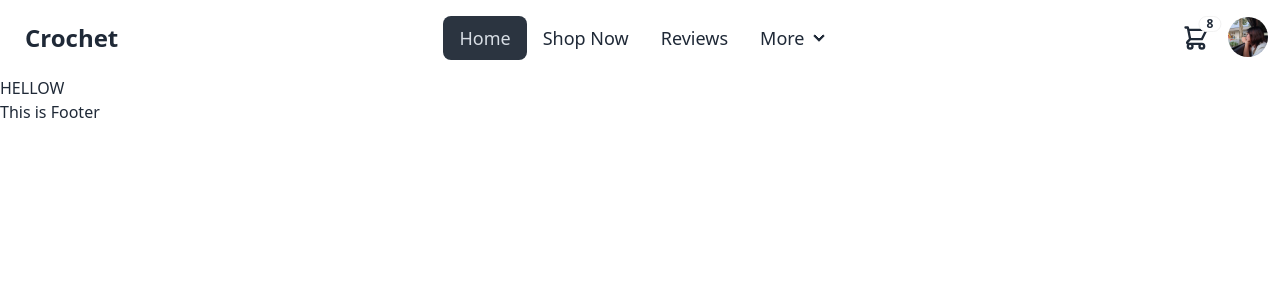
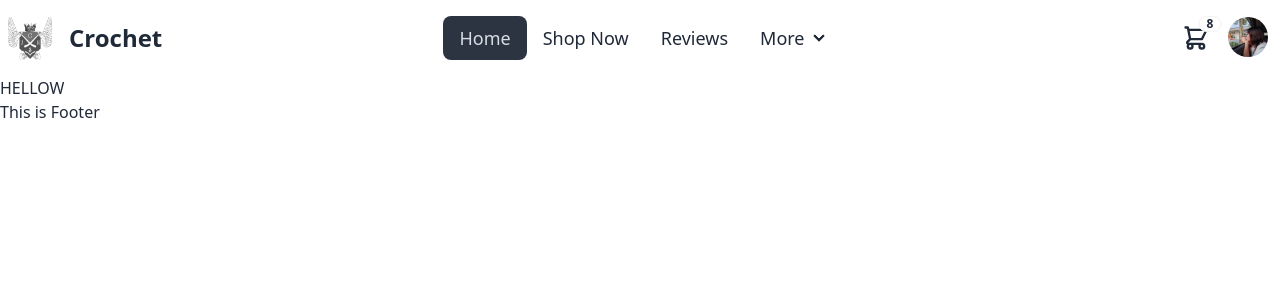
Before and after one commit to dyeem/DCIT26_PROJECT, a React (Vite) app in the folder project/: page / in a window 1280 px wide. Shown: the top 300 px of the page. Built offline with nearby package versions, Linux system fonts and the light colour scheme.

Commit message:
11/11 7:30pm

```diff
--- a/project/src/App.jsx
+++ b/project/src/App.jsx
@@ -1,6 +1,15 @@
-import { BrowserRouter, Routes, Route, NavLink} from "react-router-dom";
+import {
+  Route,
+  createBrowserRouter,
+  createRoutesFromElements,
+  RouterProvider
+} from "react-router-dom";
+
+import RootLayout from './Layouts/RootLayout.jsx'
 import { useState, useEffect } from "react";
 
+
+//pages
 import LoadingEffect from "./Components/LoadingEffect.jsx";
 import MainContent from "./Components/MainContent.jsx";
 import AboutUs from "./Components/AboutUs.jsx";
@@ -13,18 +22,29 @@ import Sales from "./Components/Sales.jsx";
 import Signup from "./Components/Signup.jsx";
 import NavBar from "./Components/NavBar.jsx";
 
+const router = createBrowserRouter(createRoutesFromElements(
+  <Route path="/" element={<RootLayout/>}>
+    <Route index element={<MainContent />} />
+    <Route path="aboutus" element={<AboutUs />} />
+    <Route path="checkout" element={<CheckOut />} />
+    <Route path="contactus" element={<ContactUs />} />
+    <Route path="login" element={<Login />} />
+    <Route path="reviews" element={<Reviews />} />
+    <Route path="sales" element={<Sales />} />
+    <Route path="signup" element={<Signup />} />
+  </Route>
+))
+
 function App() {
   const [isLoading, setIsLoading] = useState(true);
   const [fadeOut, setFadeOut] = useState(false);
 
   useEffect(() => {
       const timer = setTimeout(() => {
-      console.log("Fade out started");
       setFadeOut(true);
       }, 2500); // Start fade-out 2.5s after loading screen shows
 
       const hideLoadingTimer = setTimeout(() => {
-      console.log("Hiding loading screen");
       setIsLoading(false);
       }, 3000); // Hide loading screen after 3s
 
@@ -35,30 +55,11 @@ function App() {
   }, []);
 
   return (
-    <BrowserRouter>
+    <>
       {isLoading ? ( <LoadingEffect fadeOut={fadeOut} />) : (
-        <>
-          <header>
-            <nav>
-              <NavBar NavLink = {NavLink}/>
-            </nav>
-          </header>
-          <main>
-            <Routes>
-              <Route path="/" element={<MainContent />} />
-              <Route path="aboutus" element={<AboutUs />} />
-              <Route path="checkout" element={<CheckOut />} />
-              <Route path="contactus" element={<ContactUs />} />
-              <Route path="login" element={<Login />} />
-              <Route path="reviews" element={<Reviews />} />
-              <Route path="sales" element={<Sales />} />
-              <Route path="signup" element={<Signup />} />
-            </Routes>
-            <Footer />
-          </main>
+            <RouterProvider router={router}/>
+      )}
     </>
-      )}
-    </BrowserRouter>
-  );
+  )
 }
 export default App;
--- a/project/src/Components/NavBar.jsx
+++ b/project/src/Components/NavBar.jsx
@@ -1,4 +1,6 @@
 import avatar from '../Assets/avatar.jpg'
+import logo from '../Assets/logo.png'
+
 
 export default function NavBar({NavLink}) {
     return (
@@ -40,6 +42,7 @@ export default function NavBar({NavLink}) {
 
                     </ul>
                 </div>
+                <NavLink to="/" className="h-auto w-11"><img src={logo} alt="logo" /></NavLink>
                 <NavLink to="/" className="btn btn-ghost text-2xl">Crochet</NavLink>
             </div>
             <div className="navbar-center hidden lg:flex">
--- /dev/null
+++ b/project/src/Layouts/RootLayout.jsx
@@ -0,0 +1,22 @@
+import { NavLink, Outlet} from "react-router-dom";
+import NavBar from "../Components/NavBar";
+import Footer from "../Components/Footer";
+
+export default function RootLayouts() {
+
+    return (
+        <div className="root-layout">
+            <header>
+                <nav>
+                    <NavBar NavLink={NavLink}/>
+                </nav>
+            </header>
+            <main>
+                <Outlet/>
+            </main>
+            <footer>
+                <Footer/>
+            </footer>
+        </div>
+    );
+}
```
Also changed, not shown: project/src/Assets/logo.png. Lines whose indentation alone changed are shown as unchanged.
